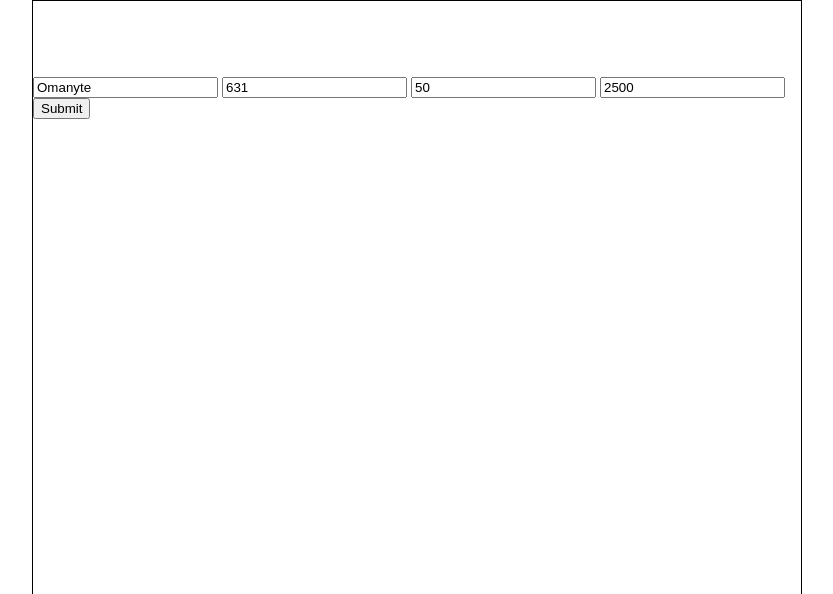
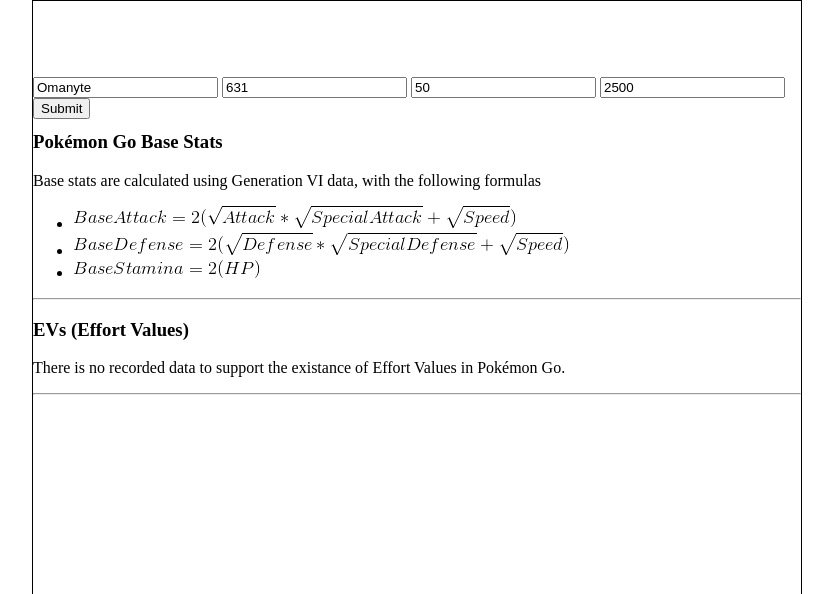
Before and after one commit to chriskoh/pokemongo, a Flask app: template templates/form.html in a window 1280 px wide. Shown: the top 594 px of the page, without its empty margins (223-1056 px from the left). Run offline with Flask 2, Linux system fonts and the light colour scheme; the template is opened without the code that fills it: most values are stand-ins (such as "Sample title", 1, 10 or a date in 2020).

Commit message:
Update form.html

```diff
--- a/templates/form.html
+++ b/templates/form.html
@@ -5,11 +5,8 @@
 	</head>
 
 	<body>
-
         <div id="boxwrapper">
-
             <div id="box">
-
                 <div id="inputbox">
                     <form method="post" action="{{ url_for("cp") }}" id="pkmnSelect" style="position: relative;">
                         <input list="test" name="nameph" value="Omanyte" placeholder="Name">
@@ -22,7 +19,19 @@
                         <input type="submit" >
                     </form>
                 </div>
-
+                <h3>Pokémon Go Base Stats</h3>
+                <p>Base stats are calculated using Generation VI data, with the following formulas</p>
+                <div id="formulas">
+                    <ul>
+                        <li><img id="image3" src="http://chriskoh.io/images/baseattack.gif" /></li>
+                        <li><img id="image3" src="http://chriskoh.io/images/basedefense.gif" /></li>
+                        <li><img id="image3" src="http://chriskoh.io/images/basestamina.gif" /></li>
+                    </ul>
+                </div>
+                <hr>
+                <h3>EVs (Effort Values)</h3>
+                <p>There is no recorded data to support the existance of Effort Values in Pokémon Go.</p>
+                <hr>
             </div>
         </div>
 	</body>
```
